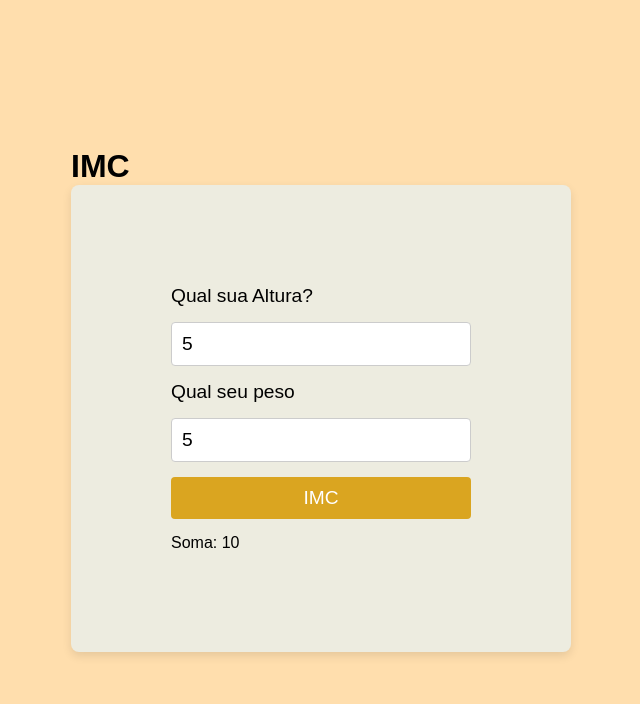
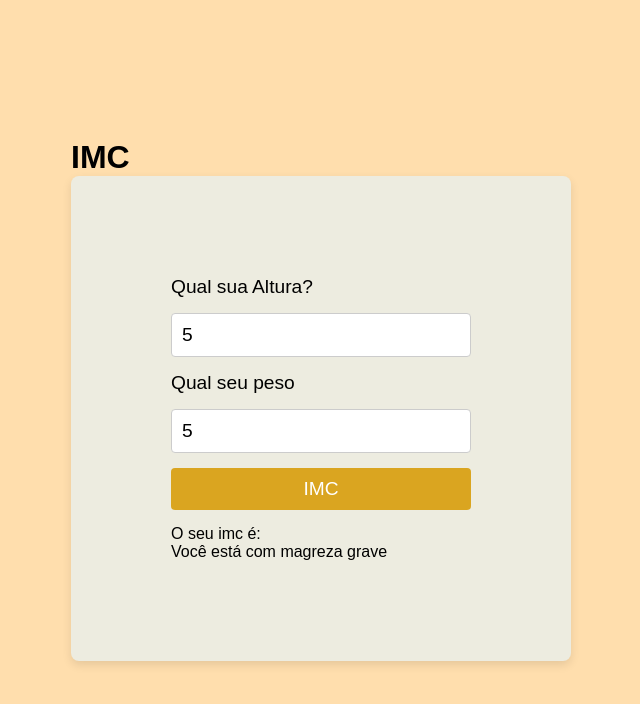
Before and after one commit to PauloVieira28/React-IMC-EBAC, a React (Vite) app: page / in a window 1280 px wide. Both pictures are taken after typing "5", "5" into the empty fields and a click on the button "IMC". Shown: the top 704 px of the page, without its empty margins (319-959 px from the left). Built offline with nearby package versions, Linux system fonts and the light colour scheme.

Commit message:
Evolução com a lógica do imc

```diff
--- a/src/components/IMC/index.jsx
+++ b/src/components/IMC/index.jsx
@@ -29,8 +29,71 @@ const IMC = () => {
     const final = () => {
         //aplicar const imc = peso / (altura * altura);
 
-        return Number(height) + Number(weight)
+            const imc = Number(weight) / (Number(height) * Number(height))
+            const resultFinished = parseFloat(imc.toFixed(2))
+
+            if(resultFinished < 16){
+                return(
+                    <p>Você está com magreza grave</p>
+                )
+            }
+
+            if(resultFinished > 16 & resultFinished < 16.9){
+                return(
+                    <p>{`${resultFinished} Você está com magreza moderada`}</p>
+                )
+            }
+
+            if(resultFinished > 17 & resultFinished < 18.4){
+                return(
+                    <p>Você está com magreza leve</p>
+                )
+            }
+
+            if(resultFinished > 18.5 & resultFinished < 24.9){
+                return(
+
+                        <p>{`${resultFinished} Você está com o peso normal`}</p>
+                )
+            }
+
+            if(resultFinished > 30 & resultFinished < 34.9){
+                return(
+                    <p>{`${resultFinished} Você está com sobrepeso`}</p>
+                )
+            }
+
+            if(resultFinished > 30 & resultFinished < 34.9){
+                return(
+                    <p>{`${resultFinished} Você está com obesidade grau I`}</p>
+                )
+            }
+
+            if(resultFinished > 35 & resultFinished < 39.9){
+                return(
+                    <p>{`${resultFinished} Você está com obesidade grau I`}</p>
+                )
+            }
+
+            if(resultFinished > 40){
+                return(
+                    <p>{`${resultFinished} Você está com obesidade grau III (mórbida)`}</p>
+                )
+            }
+
+
     }
+
+    /*
+    Menor que 16,0	Magreza grave
+    16,0 a 16,9	Magreza moderada
+    17,0 a 18,4	Magreza leve
+    18,5 a 24,9	Peso normal (adequado)
+    25,0 a 29,9	Sobrepeso
+    30,0 a 34,9	Obesidade grau I
+    35,0 a 39,9	Obesidade grau II (severa)
+    40,0 ou mais	Obesidade grau III (mórbida)
+    */
     return(
         <>
             <h1>IMC</h1>
@@ -44,7 +107,9 @@ const IMC = () => {
                 <button onClick={handleclick}>IMC</button>
 
                 {release && (
-                    <p>Soma: {final()}</p>
+                    <>
+                        <p>O seu imc é: {final()}</p>
+                    </>
                 )}
             </form>
 
```
